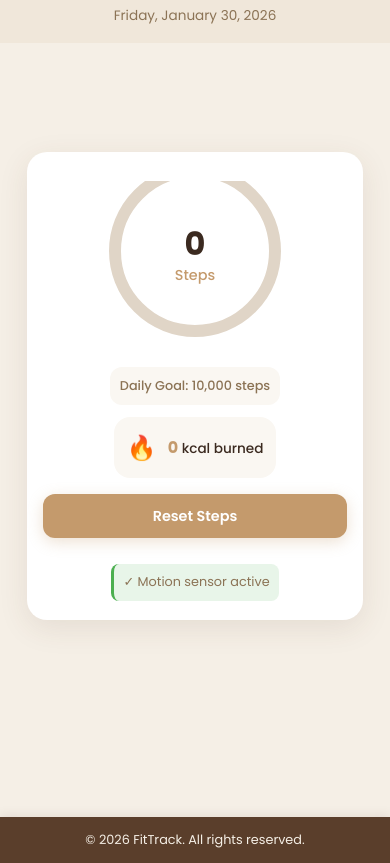
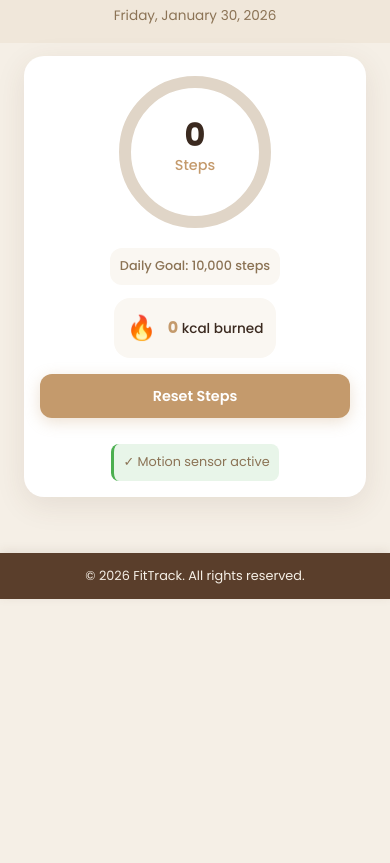
Before and after one commit to Anuhyaaa/steps-count, a plain HTML site: page steps.html in a window 390 px wide. Shown: the part 118-981 px from the top of the page. After the commit the page ends 844 px from the top, so only its background shows below. Drawn offline with Linux system fonts and the light colour scheme.

Commit message:
Add mobile-only UI fixes for iPhone Step Counter with important declarations

```diff
--- a/style.css
+++ b/style.css
@@ -1778,3 +1778,57 @@ body.dark .stat-label {
         font-size: 18px;
     }
 }
+
+@media (max-width: 480px) {
+
+  .footer {
+    position: static !important;
+    height: auto !important;
+    margin-top: 1.5rem;
+  }
+
+  body {
+    padding-bottom: env(safe-area-inset-bottom);
+  }
+
+  .container,
+  .container.dashboard {
+    min-height: auto !important;
+    padding-bottom: 2rem !important;
+  }
+
+  .card {
+    max-width: 94% !important;
+    padding: 1rem !important;
+  }
+
+  .progress-container {
+    width: 100%;
+    display: flex !important;
+    justify-content: center !important;
+    align-items: center !important;
+    overflow: visible !important;
+  }
+
+  .progress-ring {
+    width: 160px !important;
+    height: 160px !important;
+  }
+
+  svg.progress-ring {
+    overflow: visible !important;
+  }
+
+  .progress-ring-circle-bg,
+  .progress-ring-circle {
+    r: 70 !important;
+    cx: 80 !important;
+    cy: 80 !important;
+  }
+
+  .btn,
+  .reset-btn {
+    padding: 0.65rem 1rem !important;
+    font-size: 0.9rem !important;
+  }
+}
```
